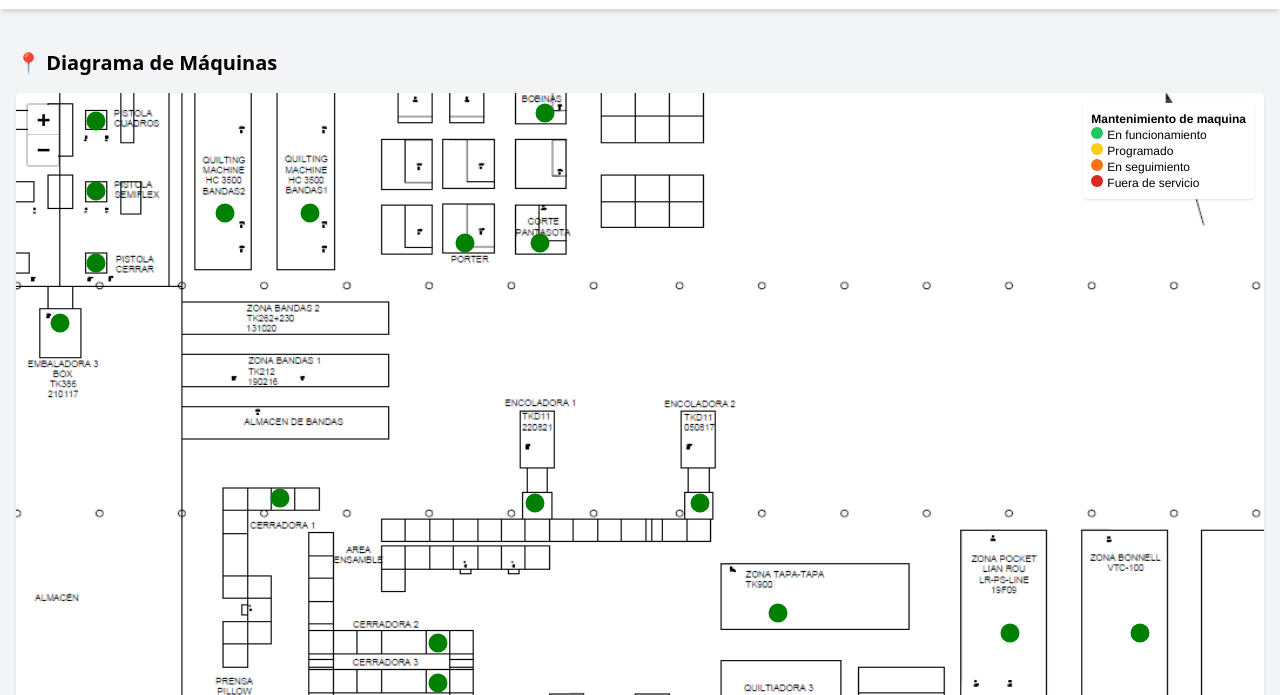
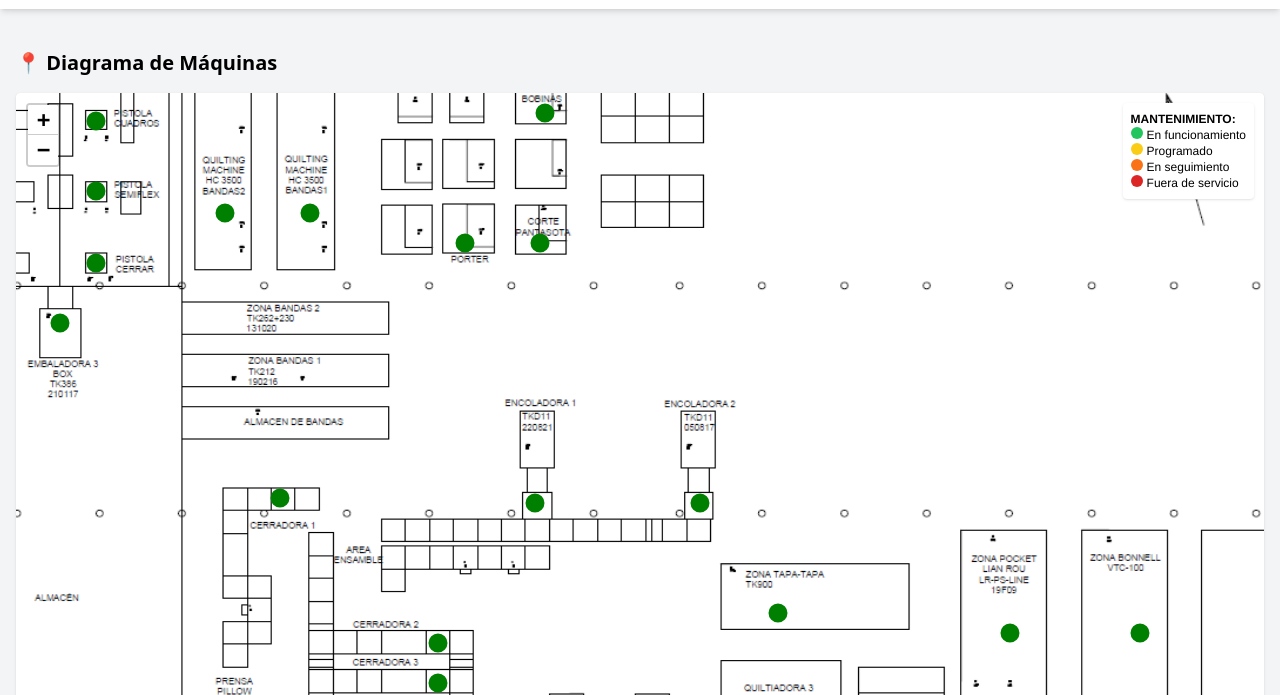
Before and after one commit to Geo-Way/SIM.io, a website: page public/maquinas.html in a window 1280 px wide. Shown: the part 55-750 px from the top of the page. Drawn offline with nearby package versions, Linux system fonts and the light colour scheme; no server answers.

Commit message:
Update maquinas.html

```diff
--- a/public/maquinas.html
+++ b/public/maquinas.html
@@ -126,7 +126,7 @@
     legend.onAdd = function () {
       const div = L.DomUtil.create('div', 'bg-white p-2 text-xs rounded shadow');
       div.innerHTML = `
-        <strong>Mantenimiento de maquina</strong><br>
+        <strong>MANTENIMIENTO:</strong><br>
         <span class="inline-block w-3 h-3 rounded-full bg-green-500 mr-1"></span>En funcionamiento<br>
         <span class="inline-block w-3 h-3 rounded-full bg-yellow-400 mr-1"></span>Programado<br>
         <span class="inline-block w-3 h-3 rounded-full bg-orange-500 mr-1"></span>En seguimiento<br>
```
